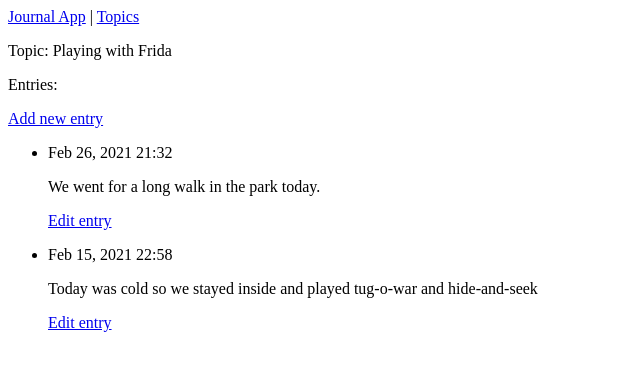
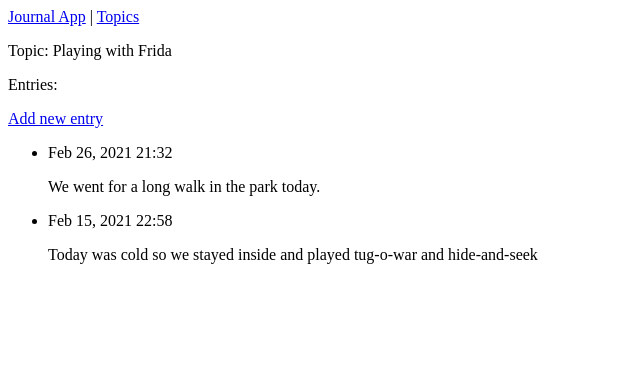
Before and after one commit to abrolon87/journal-app, a Django app: page /topics/1/ in a window 1280 px wide. Shown: the top 371 px of the page, without its empty margins (0-640 px from the left). Run offline with Django 3.2, Linux system fonts and the light colour scheme; data comes from the database, SQL or seed files in the repository.

```diff
--- a/journal_entries/templates/journal_entries/topic.html
+++ b/journal_entries/templates/journal_entries/topic.html
@@ -13,9 +13,6 @@
     <li>
       <p>{{ entry.date_added|date:'M d, Y H:i' }}</p>
       <p>{{  entry.text|linebreaks }}</p>
-      <p>
-        <a href="{% url 'journal_entries:edit_entry' entry.id %}">Edit entry</a>
-      </p>
     </li>
   {% empty %}
     <li>There are no entries for this topic.</li>
```
